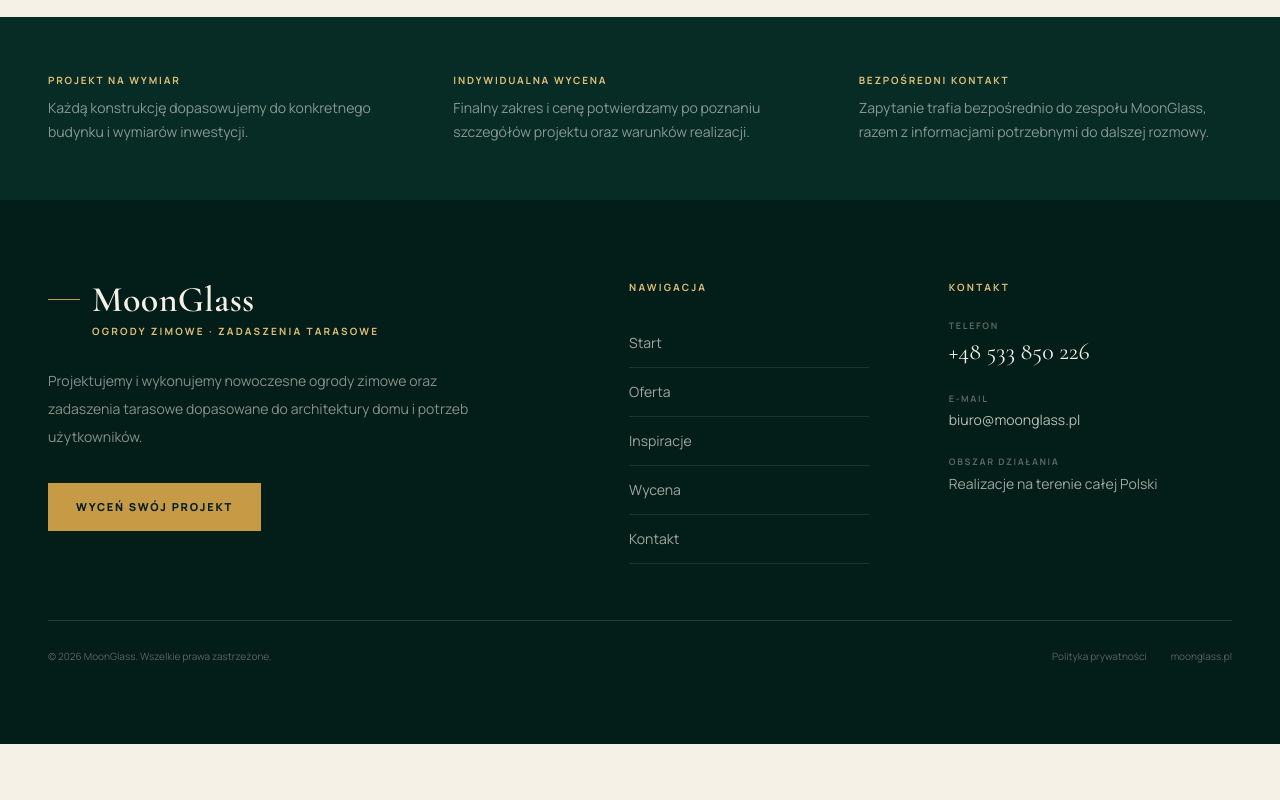
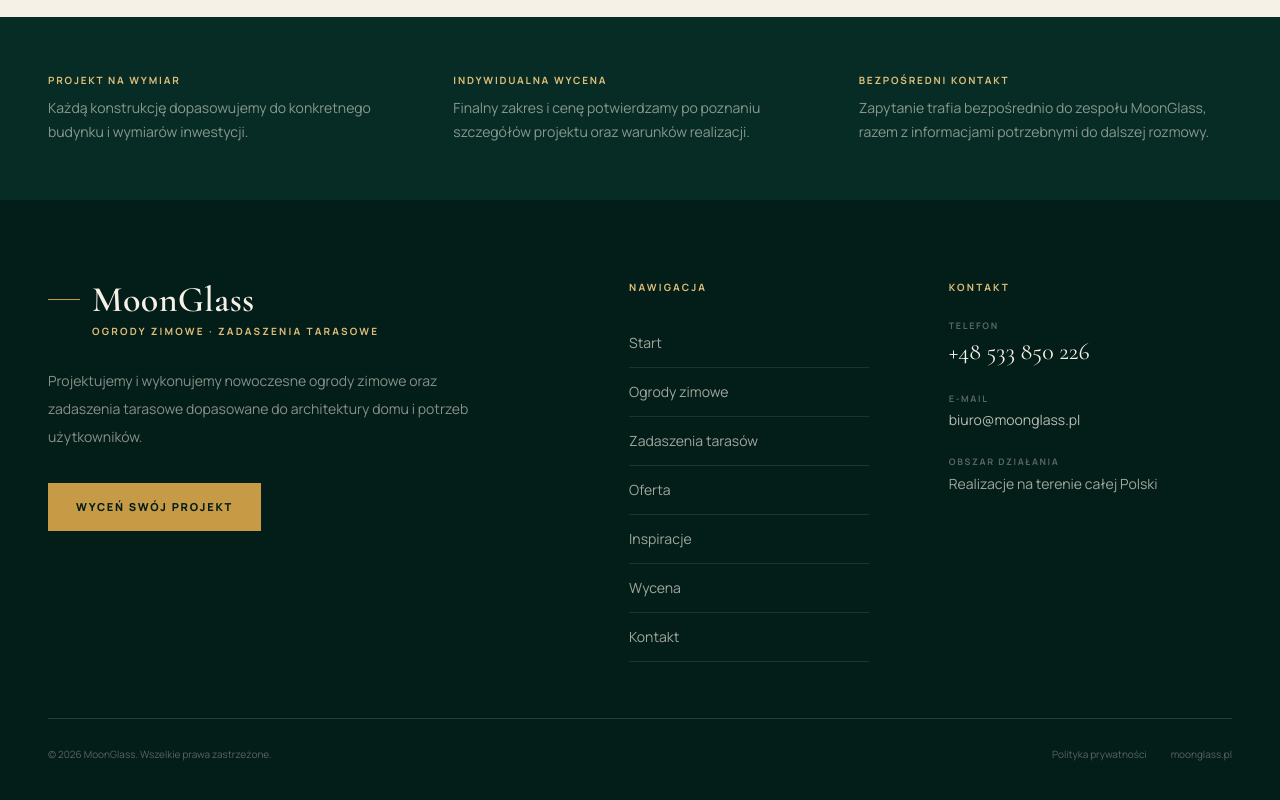
Before and after one commit to Dominik97x/glass-system-web, a Next.js app in the folder app/: page /kontakt in a window 1280 px wide. Shown: the part 1953-2753 px from the top of the page. Before the commit the page ends 2697 px from the top, so only its background shows below. Built offline with nearby package versions, Linux system fonts and the light colour scheme.

Commit message:
Improve footer links for key service pages

```diff
--- a/app/src/components/layout/SiteFooter.tsx
+++ b/app/src/components/layout/SiteFooter.tsx
@@ -2,6 +2,8 @@
 
 const footerNavigation = [
   { label: "Start", href: "/" },
+  { label: "Ogrody zimowe", href: "/ogrody-zimowe" },
+  { label: "Zadaszenia tarasów", href: "/zadaszenia-tarasow" },
   { label: "Oferta", href: "/oferta" },
   { label: "Inspiracje", href: "/realizacje" },
   { label: "Wycena", href: "/kalkulator" },
```
